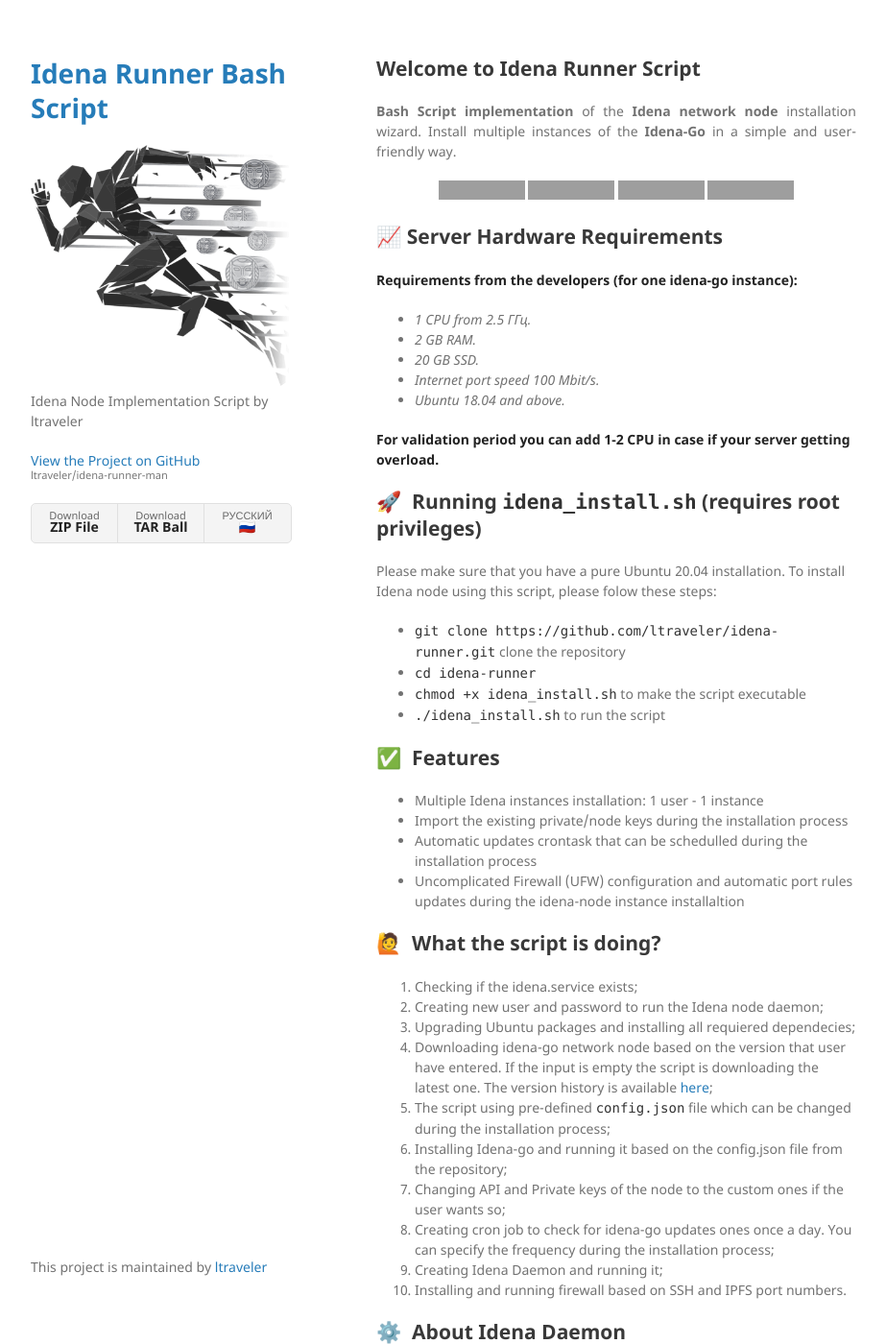
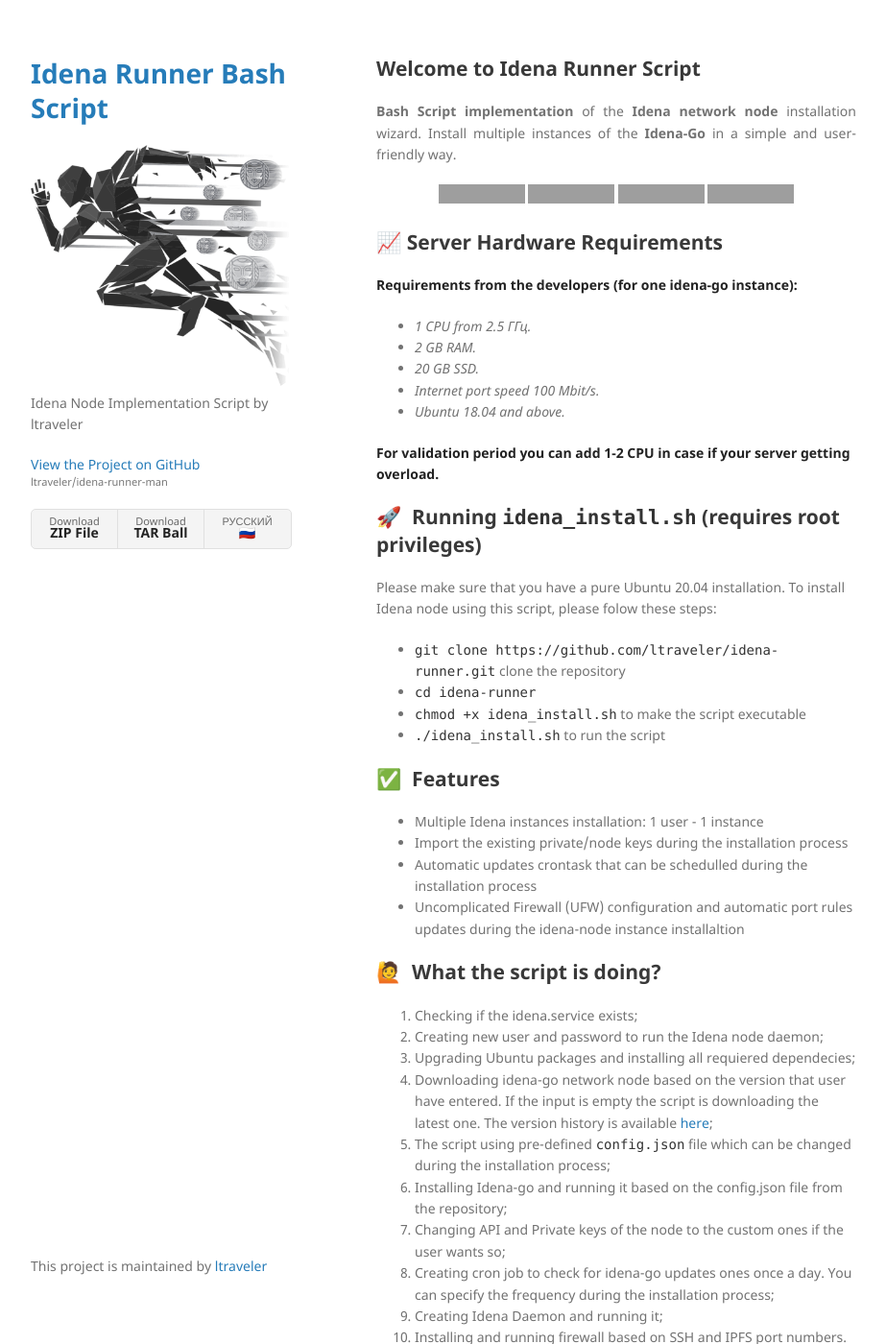
Before and after one commit to ltraveler/idena-runner-man, a Jekyll site: the page built from index.md, in a window 1280 px wide and 1400 px high. Shown: the whole window at 96% size, without its empty margins (178-1101 px from the left). Built offline with Jekyll 4.4.1, drawn with Linux system fonts in a browser that asks for light colours; grey boxes are pictures that could not be loaded.

Commit message:
Update style.scss

```diff
--- a/assets/css/style.scss
+++ b/assets/css/style.scss
@@ -2,6 +2,11 @@
 ---
 
 @import "jekyll-theme-minimal";
+
 h1, h2, h3 {
     line-height: 1.3;
 }
+
+body {
+    line-height: 1.6;
+}
```
